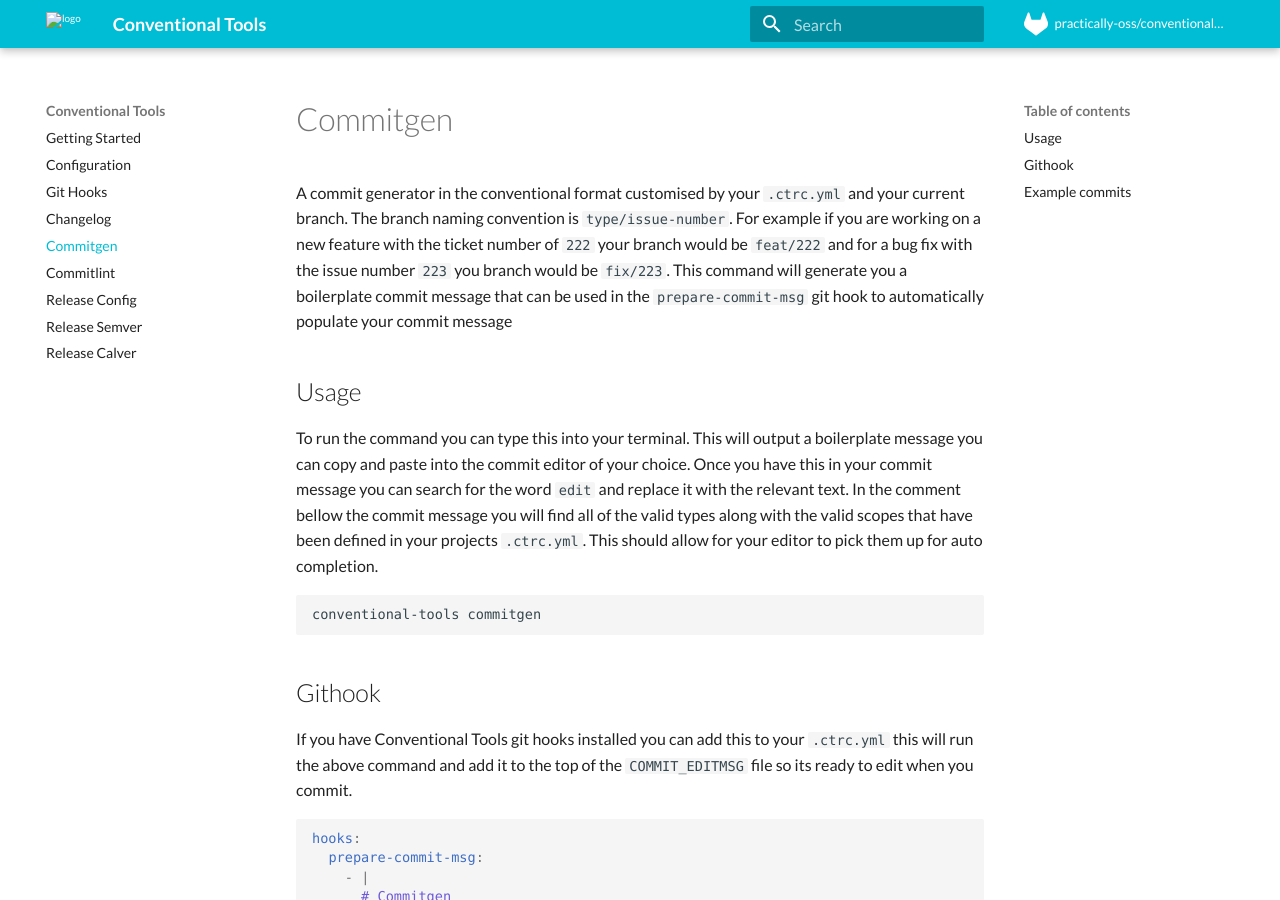
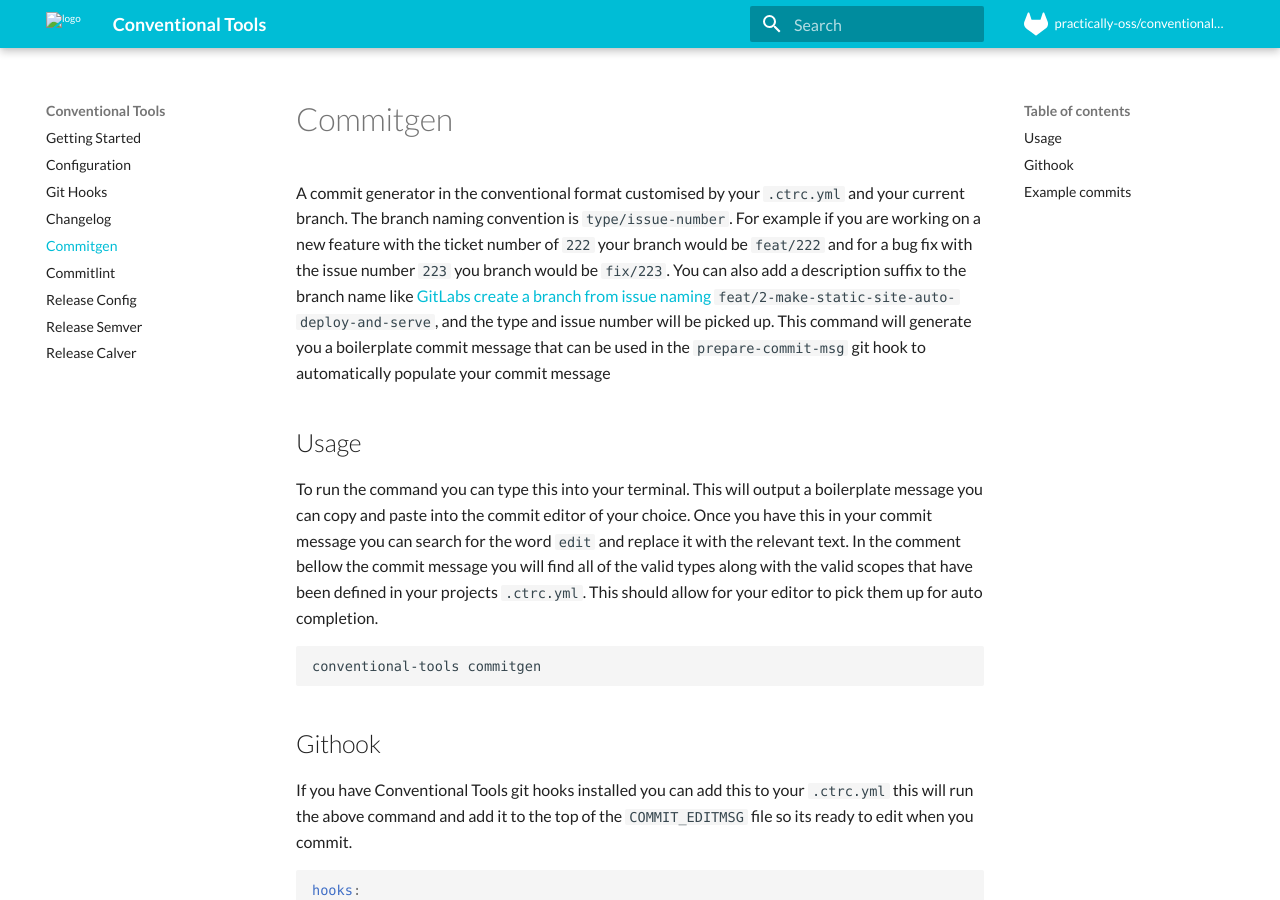
Before and after one commit to Practically/Conventional-Tools, an MkDocs documentation site: the page built from docs/commitgen.md, in a window 1280 px wide and 900 px high. Built offline with MkDocs 1.6.1 and Material for MkDocs 9.7.7, drawn with Linux system fonts in a browser that asks for light colours; some web fonts are replaced.

Commit message:
feat(commitgen): add support for branch description
In the new branch naming commitgen will now support a description
suffix to the branch in the same style as GitLabs create branch from
issue. The branch with the name `fix/222-this-is-a-fix` will give you
a fix commit with the issue `#222` where previously it would give you
the issue of `#222-this-is-a-fix'`

```diff
--- a/docs/commitgen.md
+++ b/docs/commitgen.md
@@ -4,9 +4,13 @@ A commit generator in the conventional format customised by your `.ctrc.yml` and
 your current branch. The branch naming convention is `type/issue-number`. For
 example if you are working on a new feature with the ticket number of `222` your
 branch would be `feat/222` and for a bug fix with the issue number `223` you
-branch would be `fix/223`. This command will generate you a boilerplate commit
-message that can be used in the `prepare-commit-msg` git hook to automatically
-populate your commit message
+branch would be `fix/223`. You can also add a description suffix to the branch
+name like
+[GitLabs create a branch from issue naming](https://docs.gitlab.com/ee/user/project/repository/web_editor.html#create-a-new-branch-from-an-issue)
+`feat/2-make-static-site-auto-deploy-and-serve`, and the type and issue number
+will be picked up. This command will generate you a boilerplate commit message
+that can be used in the `prepare-commit-msg` git hook to automatically populate
+your commit message
 
 ## Usage
 
```
Also changed, not shown: 2 other files.
